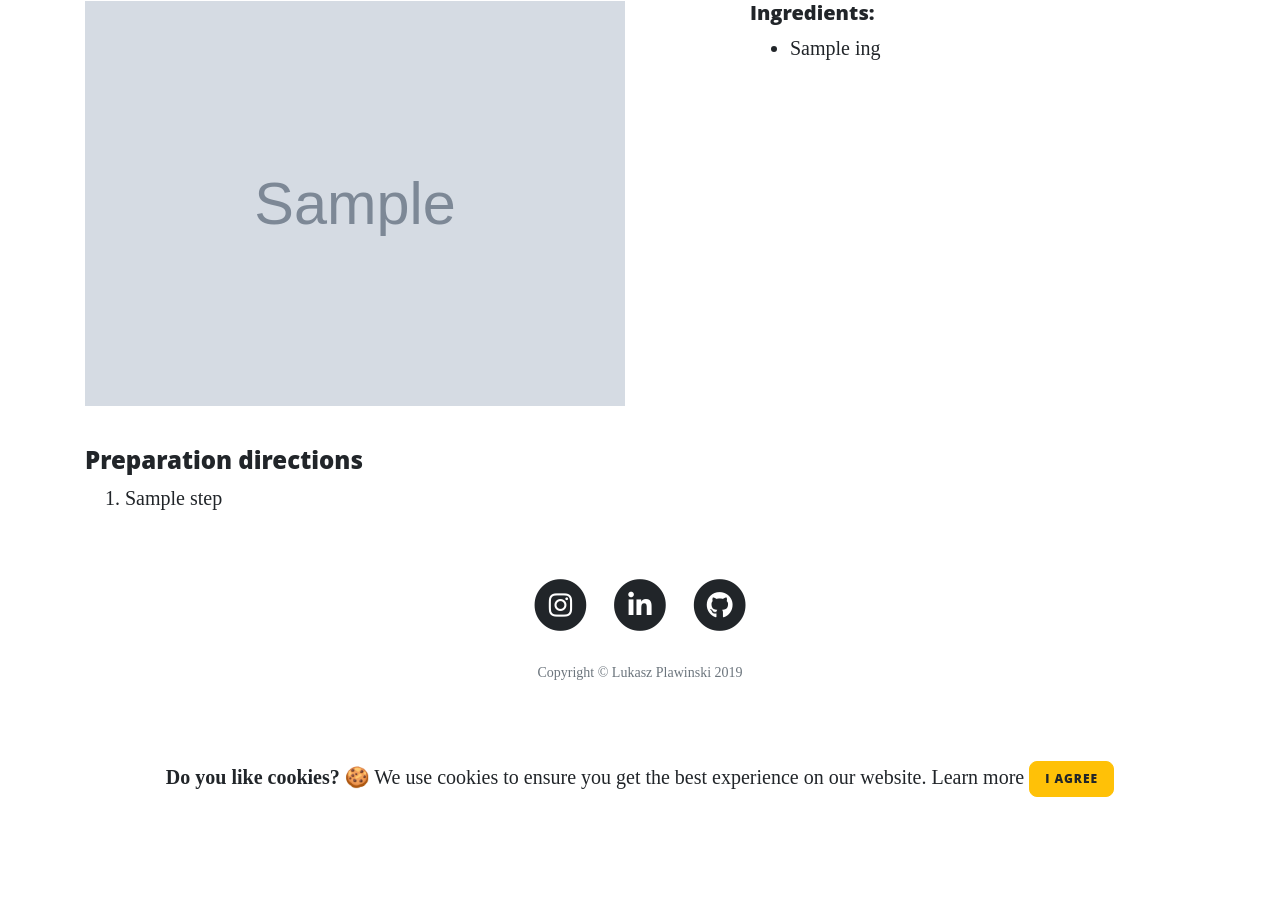
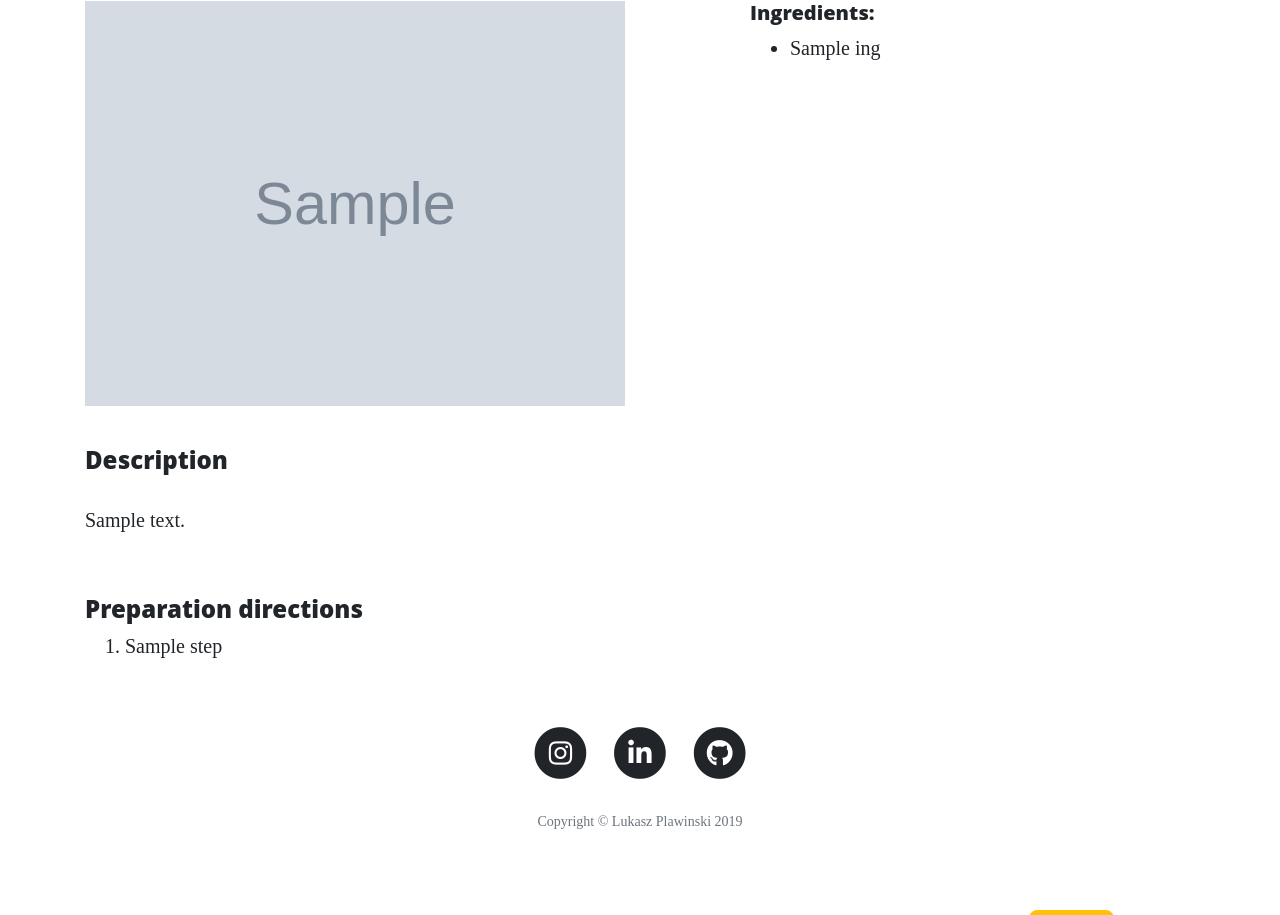
Before and after one commit to LukaszPlawinski/appetite-food, a Flask app: template templates/meal.html in a window 1280 px wide. Shown: the part 691-1606 px from the top of the page. Before the commit the page ends 1488 px from the top, so only its background shows below. Run offline with Flask 2, Linux system fonts and the light colour scheme; the template is opened without the code that fills it: most values are stand-ins (such as "Sample title", 1, 10 or a date in 2020); grey boxes marked "Sample" are stand-in pictures; some libraries are stand-ins or nearby versions.

Commit message:
added recipe descriptiption

```diff
--- a/templates/meal.html
+++ b/templates/meal.html
@@ -56,6 +56,11 @@
 
         <div class="col-md-12">
             <br>
+            <h4>Description</h3>
+              <p>{{ recipe.description }}</p>
+        </div>
+        <div class="col-md-12">
+            <br>
             <h4>Preparation directions</h3>
               <ol>
                  {% for step in recipe.step %}
```
